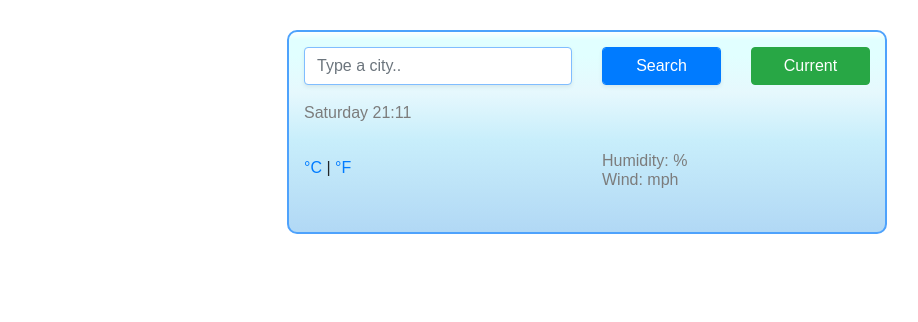
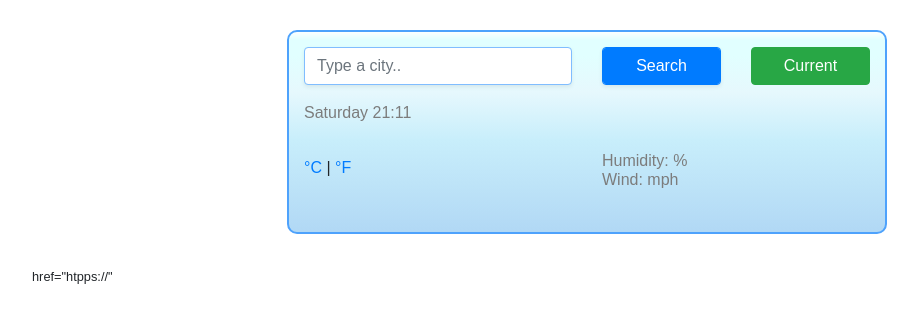
Before and after one commit to elcode7/weather-blue-app, a plain HTML site: page index.html in a window 1280 px wide. Shown: the whole page, without its empty margins (53-971 px from the left). Drawn offline with nearby package versions, Linux system fonts and the light colour scheme; no server answers.

Commit message:
Update index.html

```diff
--- a/index.html
+++ b/index.html
@@ -72,6 +72,9 @@
       </div>
     </div>
         </div>
+        <small>
+          href="htpps://"
+        </small>
       </div>
     </div>
     <script src="index.js"></script>
```
